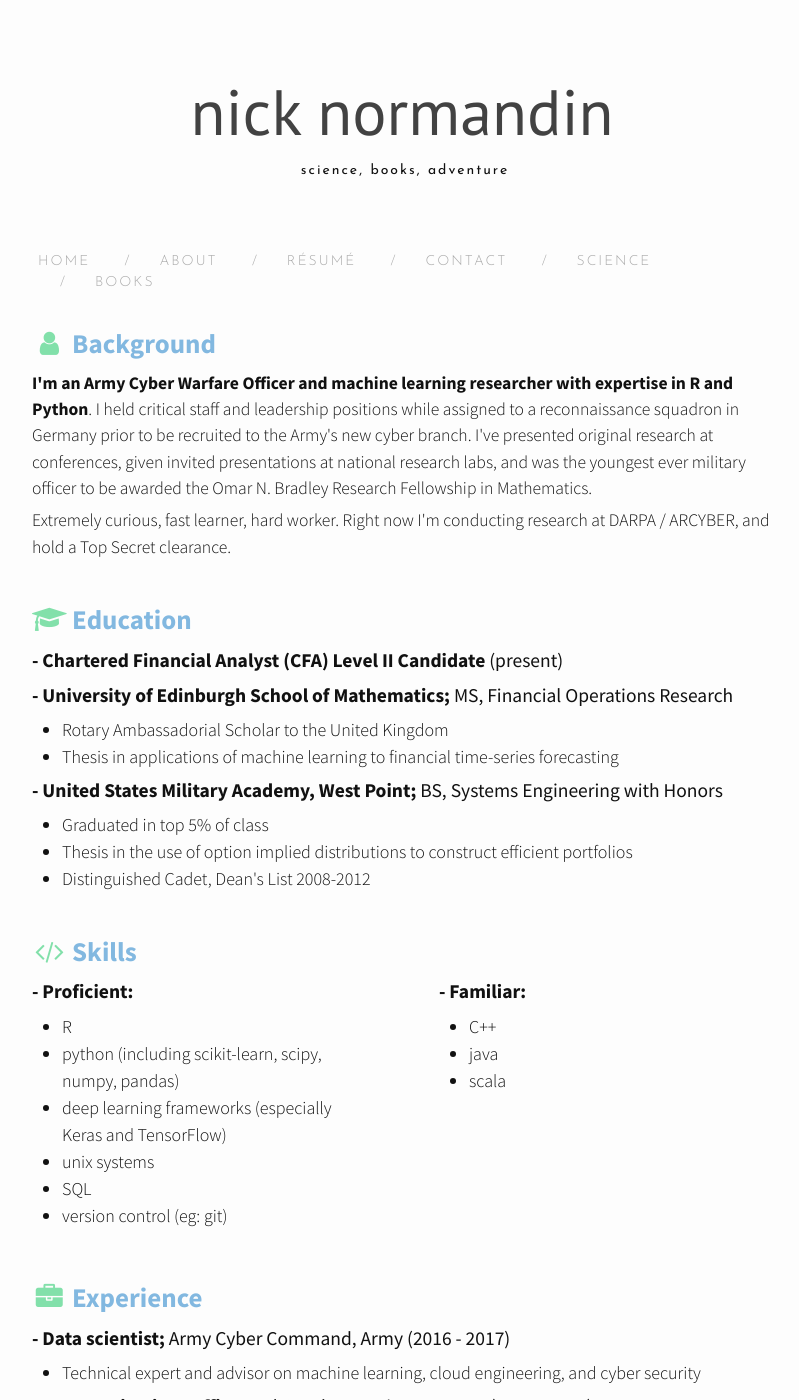
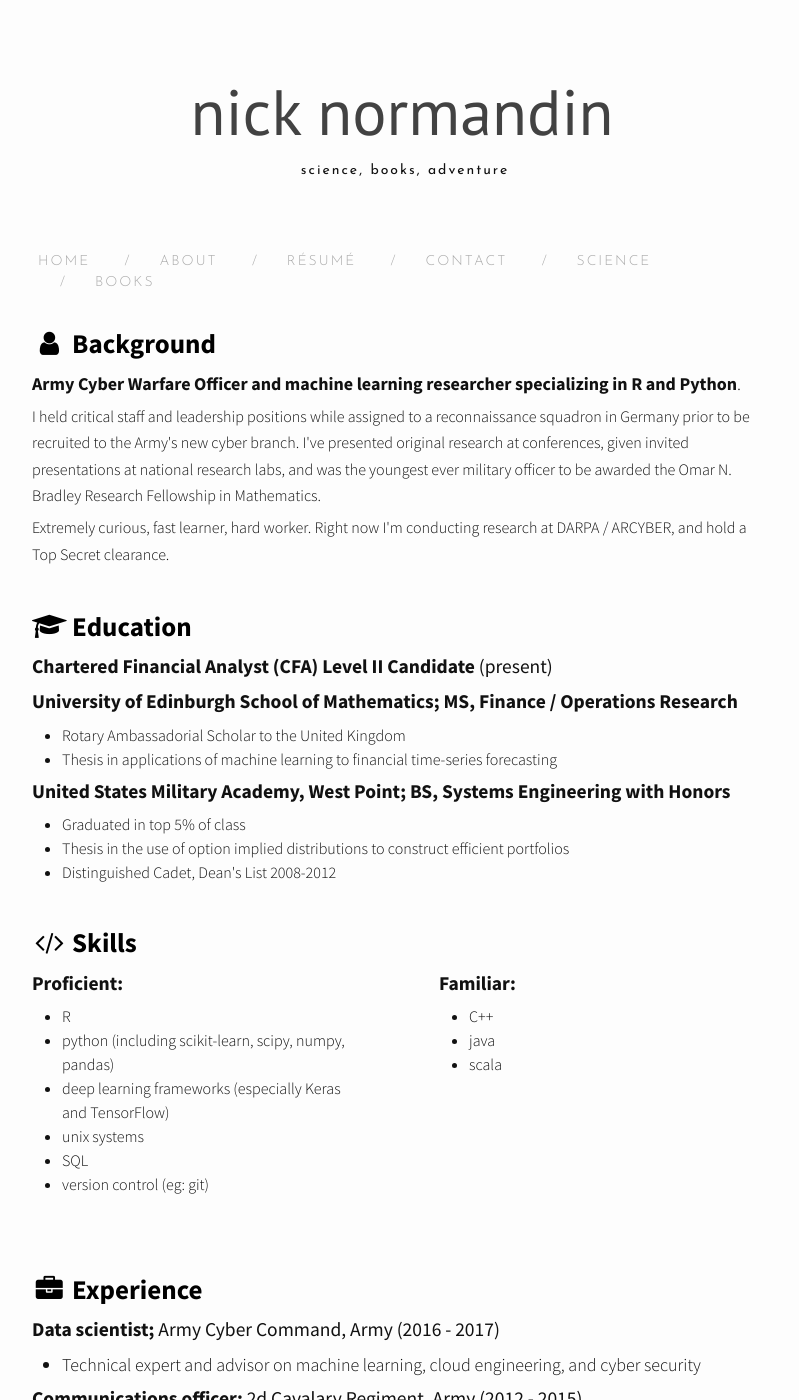
Before and after one commit to nnormandin/nnormandin.github.io, a Jekyll site: the page built from resume.md, in a window 1280 px wide and 1400 px high. Shown: the whole window, without its empty margins (238-1037 px from the left). Built offline with Jekyll 4.4.1, drawn with Linux system fonts in a browser that asks for light colours; nearby versions of some CDN libraries; some of the changed text lies outside the part shown.

Commit message:
reformat resume

```diff
--- a/resume.md
+++ b/resume.md
@@ -6,48 +6,55 @@ order: 2
 ---
 
 
-<h1 style="color:#82B8E0;"><i class="fa fa-user fa-fw" aria-hidden="true" style="color:#82E0AA;"></i> <strong> Background</strong></h1>
+<h1 style="color:black;"><i class="fa fa-user fa-fw" aria-hidden="true" style="color:black;"></i> <strong> Background</strong></h1>
+
+<p><font size = "4">
+<strong>Army Cyber Warfare Officer and machine learning researcher specializing in R and Python</strong>.</font>
+</p>
+<p><font size = "3">
+I held critical staff and leadership positions while assigned to a reconnaissance squadron in Germany prior to be recruited to the Army's new cyber branch. I've presented original research at conferences, given invited presentations at national research labs, and was the youngest ever military officer to be awarded the Omar N. Bradley Research Fellowship in Mathematics.
+</font></p>
 <p>
-<strong>I'm an Army Cyber Warfare Officer and machine learning researcher with expertise in R and Python</strong>. I held critical staff and leadership positions while assigned to a reconnaissance squadron in Germany prior to be recruited to the Army's new cyber branch. I've presented original research at conferences, given invited presentations at national research labs, and was the youngest ever military officer to be awarded the Omar N. Bradley Research Fellowship in Mathematics.
-<p>
-Extremely curious, fast learner, hard worker. Right now I'm conducting research at DARPA / ARCYBER, and hold a Top Secret clearance.</p><br>
+<font size = "3">
+Extremely curious, fast learner, hard worker. Right now I'm conducting research at DARPA / ARCYBER, and hold a Top Secret clearance.</font></p><br>
 
-</p>
-<h1 style="color:#82B8E0;"><i class="fa fa-graduation-cap fa-fw" aria-hidden="true" style="color:#82E0AA;"></i> <strong> Education</strong></h1>
+
+<h1 style="color:black"><i class="fa fa-graduation-cap fa-fw" aria-hidden="true" style="color:black;"></i> <strong> Education</strong></h1>
 
 <font size = "2">
-<h1><strong>- Chartered Financial Analyst (CFA) Level II Candidate </strong>(present)</h1></font>
+<h1><strong>Chartered Financial Analyst (CFA) Level II Candidate</strong> (present)</h1></font>
 
 <font size = "2">
-<h1><strong>- University of Edinburgh School of Mathematics; </strong> MS, Financial Operations Research</h1></font>
-<p>
+<h1><strong>University of Edinburgh School of Mathematics; MS, Finance / Operations Research</strong></h1></font>
+<p><font size = "3">
 <ul>
     <li>Rotary Ambassadorial Scholar to the United Kingdom</li>
     <li>Thesis in applications of machine learning to financial time-series forecasting</li>
-</ul>
+</ul></font>
 </p>
+
 <font size = "2">
-<h1><strong>- United States Military Academy, West Point; </strong> BS, Systems Engineering with Honors</h1></font>
-<ul>
+<h1><strong>United States Military Academy, West Point; BS, Systems Engineering with Honors</strong></h1></font>
+<ul><font size = "3">
     <li>Graduated in top 5% of class</li>
     <li>Thesis in the use of option implied distributions to construct efficient portfolios</li>
     <li>Distinguished Cadet, Dean's List 2008-2012</li>
-</ul>
+</font></ul>
 <br>
 
-<h1 style="color:#82B8E0;"><i class="fa fa-code fa-fw" aria-hidden="true" style="color:#82E0AA;"></i> <strong> Skills</strong></h1>
+<h1 style="color:black;"><i class="fa fa-code fa-fw" aria-hidden="true" style="color:black;"></i> <strong> Skills</strong></h1>
 
 <div style="float: left; width: 45%; height: 300px">
 
 <font size = "2">
-<h1><strong>- Proficient:</strong></h1></font>
-<ul>
+<h1><strong>Proficient:</strong></h1></font>
+<ul><font size = "3">
     <li>R</li>
     <li>python (including scikit-learn, scipy, numpy, pandas)</li>
     <li>deep learning frameworks (especially Keras and TensorFlow)</li>
     <li>unix systems</li>
     <li>SQL</li>
-    <li>version control (eg: git)</li>
+    <li>version control (eg: git)</li></font>
 </ul>
 
 </div>
@@ -55,33 +62,34 @@ Extremely curious, fast learner, hard worker. Right now I'm conducting research
 <div style="float: right; width: 45%; height: 300px">
 
 <font size = "2">
-<h1><strong>- Familiar:</strong></h1></font>
-<ul>
+<h1><strong>Familiar:</strong></h1></font>
+<ul><font size = "3">
     <li>C++</li>
     <li>java</li>
-    <li>scala</li>
+    <li>scala</li></font>
 </ul>
 </div>
 
 
-<h1 style="color:#82B8E0;"><i class="fa fa-briefcase fa-fw" aria-hidden="true" style="color:#82E0AA;"></i> <strong> Experience</strong></h1>
+<h1 style="color:black;"><i class="fa fa-briefcase fa-fw" aria-hidden="true" style="color:black;"></i> <strong> Experience</strong></h1>
 <font size = "2">
 
 
-<h1><strong>- Data scientist;</strong> Army Cyber Command, Army (2016 - 2017)</h1></font>
+<h1><strong>Data scientist;</strong> Army Cyber Command, Army (2016 - 2017)</h1></font>
 <ul>
     <li>Technical expert and advisor on machine learning, cloud engineering, and cyber security </li>
 </ul>
 
 <font size = "2">
-<h1><strong>- Communications officer;</strong> 2d Cavalary Regiment, Army (2012 - 2015)</h1></font>
+<h1><strong>Communications officer;</strong> 2d Cavalary Regiment, Army (2012 - 2015)</h1></font>
 <ul>
-    <li>Ranked as the best squadron communications officer in the 2nd Stryker Cavalry Regiment </li>
+    <li>
+Ranked as the best squadron communications officer in the 2nd Stryker Cavalry Regiment</li>
     <li>Stationed in Europe for more than three years; planned and participated in several NATO joint training exercises</li>
 </ul>
 
 <font size = "2">
-<h1><strong>- Data science intern;</strong> New Hampshire Community Loan Fund (2012)</h1></font>
+<h1><strong>Data science intern;</strong> New Hampshire Community Loan Fund (2012)</h1></font>
 <ul>
     <li>Worked as pro bono data scientist at a nonprofit financial development institution prior to attending graduate school </li>
     <li>Conducted independent research on the pricing and liquidity mechanics of manufactured housing communities in New Hampshire</li>
@@ -92,12 +100,12 @@ Extremely curious, fast learner, hard worker. Right now I'm conducting research
 <br>
 
 
-<h1 style="color:#82B8E0;"><i class="fa fa-flask fa-fw" aria-hidden="true" style="color:#82E0AA;"></i> <strong> Projects</strong></h1>
-<p>
-    Much of my work is not publicly releasable, but you can find all of the projects I work on in my free time either on the <strong><a href="http://nnormandin.com/science">Science</a></strong> section of this site, or on my <strong><a href="https://github.com/nnormandin"> Github </a></strong>. For example:
+<h1 style="color:black;"><i class="fa fa-flask fa-fw" aria-hidden="true" style="color:black;"></i> <strong> Projects</strong></h1>
+<p><font color:black>
+    Much of my work is not publicly releasable, but you can find all of the projects I work on in my free time either on the <strong><a href="http://nnormandin.com/science"><font color="black">Science</font></a></strong> section of this site, or on my <strong><a href="https://github.com/nnormandin"><font color="black"> Github </font></a></strong>. For example:
     <ul><strong>
-        <li> <a href="https://github.com/nnormandin/localexpeRt">an R package I wrote for a new kind of ensemble regression model</a></li>
-        <li><a href="https://github.com/nnormandin/Probability_Calibration/blob/master/probability_classification.pdf">a class I taught on calibration for probabilistic classification</a></li>
-        <li><a href="http://nnormandin.com/science/2017/07/01/yellowfin.html">a version of the YellowFin deep learning momentum tuning optimizer that I rewrote to work in Keras</a></li></strong>
-    </ul>
+        <li> <a href="https://github.com/nnormandin/localexpeRt"><font color="black">an R package I wrote for a new kind of ensemble regression model</font></a></li>
+        <li><a href="https://github.com/nnormandin/Probability_Calibration/blob/master/probability_classification.pdf"><font color="black">a class I taught on calibration for probabilistic classification</font></a></li>
+        <li><a href="http://nnormandin.com/science/2017/07/01/yellowfin.html"><font color="black">a version of the YellowFin deep learning momentum tuning optimizer that I rewrote to work in Keras</font></a></li></strong>
+    </ul></font>
 </p>
```
